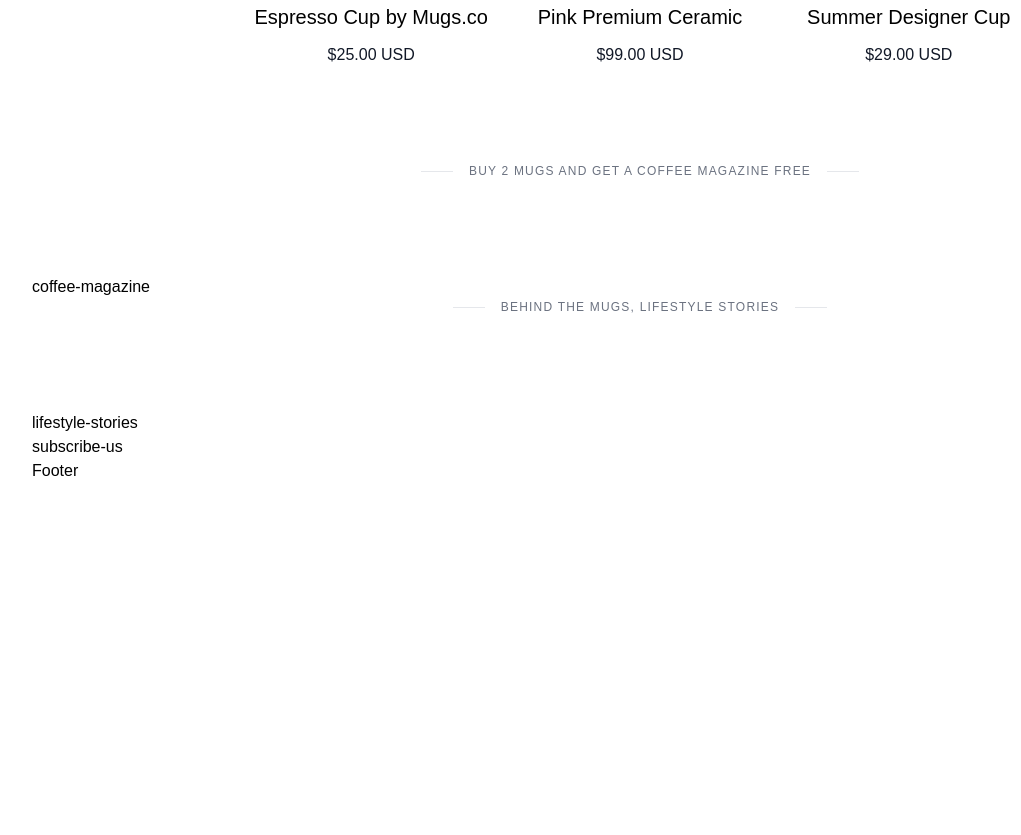
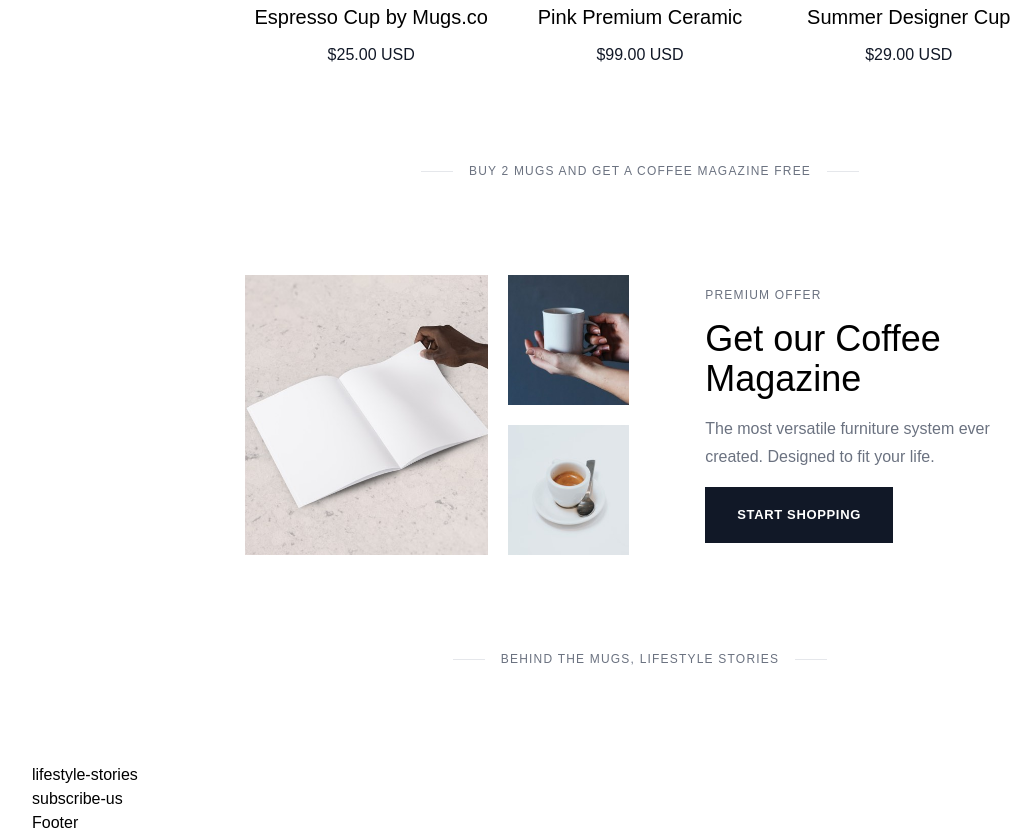
Before and after one commit to Exorcist11/learn-tailwind-css, a website: page public/index.html in a window 1280 px wide. Shown: the part 3639-4474 px from the top of the page, without its empty margins (0-1021 px from the left). Before the commit the page ends 4122 px from the top, so only its background shows below. Drawn offline with Linux system fonts and the light colour scheme.

Commit message:
#8 magazine

```diff
--- a/public/index.html
+++ b/public/index.html
@@ -222,7 +222,7 @@
             <div class="dmc-subheadline-label">more products</div>
             <div class="dmc-subheadline-deco-line"></div>
           </div>
-          <div class="more-magazine w-[95%] lg:w-[65%] mx-auto mb-16">
+          <div class="more-magazine w-[95%] xl:w-[65%] mx-auto mb-16">
             <div
               class="grid grid-cols-1 md:grid-cols-2 lg:grid-cols-3 gap-8 md:gap-4"
             >
@@ -479,7 +479,48 @@
             </div>
             <div class="dmc-subheadline-deco-line"></div>
           </div>
-          <div class="coffee-magazine">coffee-magazine</div>
+          <div class="coffee-magazine w-[95%] xl:w-[65%] mx-auto mb-24">
+            <div
+              class="flex flex-col md:flex-row justify-center gap-5 items-center"
+            >
+              <div
+                class="dmc-magazine-imgs basis-1/2 md:flex md:flex-row gap-5 w-full h-full mb-5 md:mb-0"
+              >
+                <div
+                  class="dmc-magazine-big-img h-[280px] basis-2/3 mb-3 xs:mb-5 md:mb-0 bg-[url('./img/magazine-big.jpg')] bg-cover bg-no-repeat bg-center"
+                ></div>
+                <div
+                  class="dmc-magazine-small-imgs basis-1/3 flex flex-row md:flex-col gap-3 xs:gap-5"
+                >
+                  <div
+                    class="dmc-magazine-small-img-01 h-[130px] xs:h-[200px] basis-1/2 bg-[url('./img/magazine-small-01.jpg')] bg-cover bg-no-repeat bg-center"
+                  ></div>
+                  <div
+                    class="dmc-magazine-small-img-02 h-[130px] xs:h-[200px] basis-1/2 bg-[url('./img/magazine-small-02.jpg')] bg-cover bg-no-repeat bg-center"
+                  ></div>
+                </div>
+              </div>
+              <div
+                class="dmc-magazine-post basis-1/2 pl-8 xl:pl-14 text-center md:text-left"
+              >
+                <div
+                  class="uppercase tracking-widest text-gray-500 font-medium text-xs mb-4"
+                >
+                  Premium Offer
+                </div>
+                <div class="text-4xl mb-4">Get our Coffee Magazine</div>
+                <div class="text-gray-500 leading-7 mb-4">
+                  The most versatile furniture system ever created. Designed to
+                  fit your life.
+                </div>
+                <div
+                  class="dmc-button bg-gray-900 text-white w-max mx-auto md:mx-0"
+                >
+                  Start shopping
+                </div>
+              </div>
+            </div>
+          </div>
           <!--End coffee-magazine-->
           <div class="dmc-subheadline">
             <div class="dmc-subheadline-deco-line"></div>
--- a/tailwind.config.js
+++ b/tailwind.config.js
@@ -3,6 +3,9 @@ module.exports = {
   content: ["./public/**/*.{html,js}"],
   theme: {
     extend: {
+      screens: {
+        xs: "480px",
+      },
       fontFamily: {
         karla: ["Karla", "sans-serif"],
       },
```
Also changed, not shown: public/img/magazine-big.jpg (added), public/img/magazine-small-01.jpg (added), public/img/magazine-small-02.jpg (added), public/output.css.
